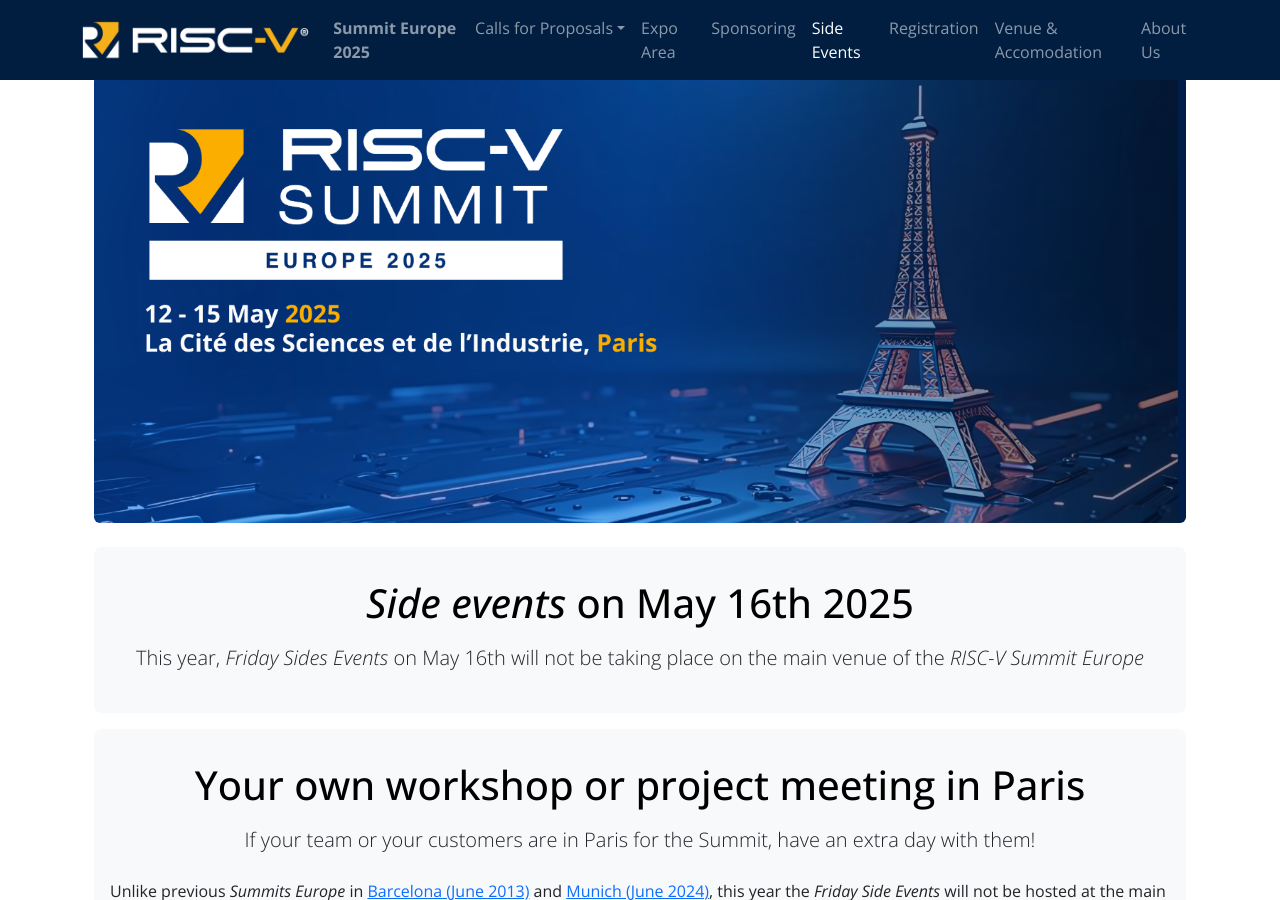
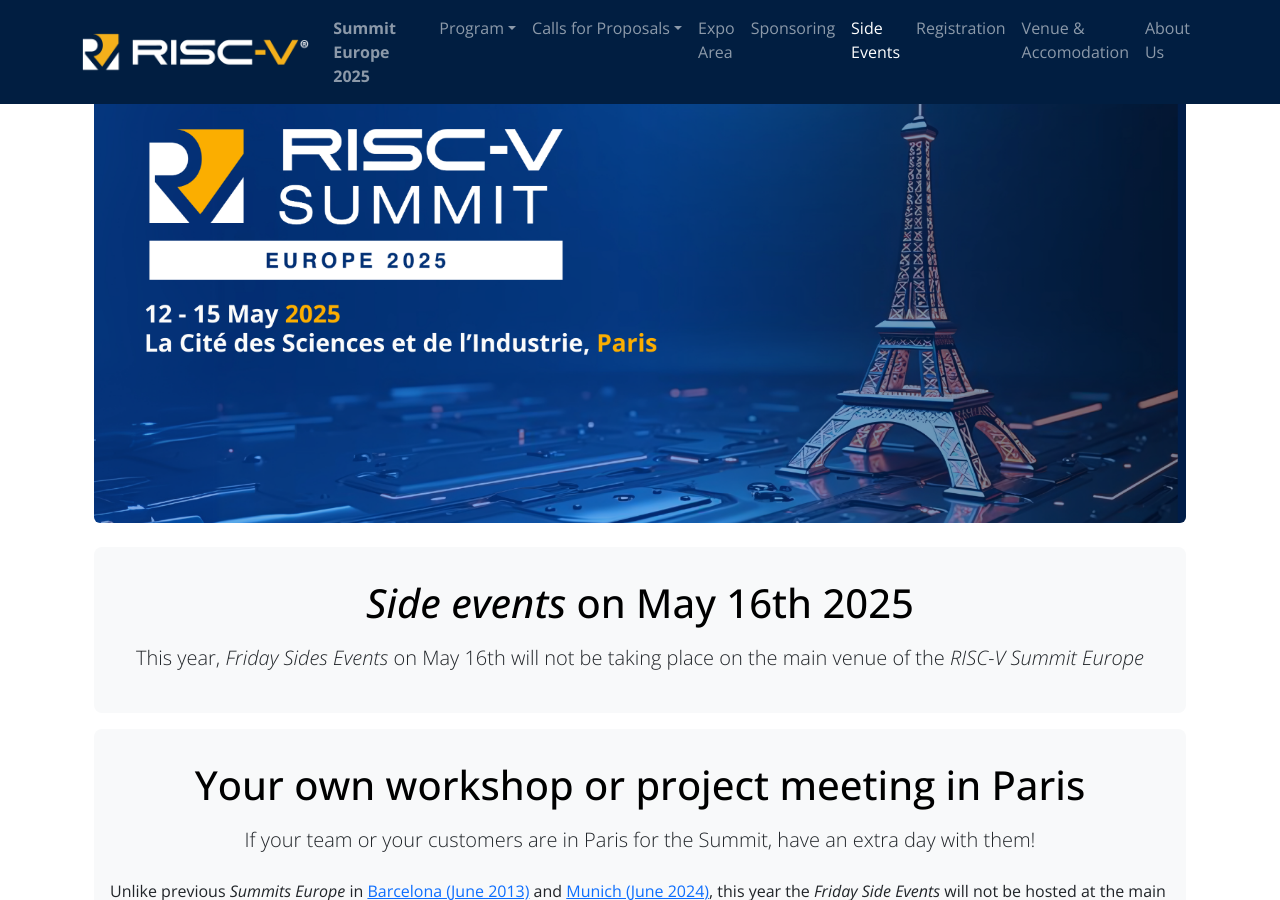
Before and after one commit to riscv-europe/summit-website-development, a Jekyll site: the page built from summit/2025/side-events.md, in a window 1280 px wide and 900 px high. Built offline with Jekyll 4.4.1, drawn with Linux system fonts in a browser that asks for light colours.

Commit message:
Add: first version of the program content.

```diff
--- a/_layouts/summit2025.html
+++ b/_layouts/summit2025.html
@@ -41,6 +41,13 @@
             <!--     <li><a class="dropdown-item" href="sideevents">Side Events (Friday)</a></li> -->
             <!--   </ul> -->
             <!-- </li> -->
+            <li class="nav-item dropdown">
+              <a {% if page.url == "/summit/2025/program.html" %}class="nav-link dropdown-toggle active" aria-current="page"{% else %}class="nav-link dropdown-toggle"{% endif %} role="button" data-bs-toggle="dropdown">Program</a>
+              <ul class="dropdown-menu">
+                <li><a class="dropdown-item" href="presentations">Plenary presentations</a></li>
+                <li><a class="dropdown-item" href="posters">Posters</a></li>
+              </ul>
+            </li>
             <li class="nav-item dropdown">
               <a {% if page.url == "/summit/2025/cfp.html" %}class="nav-link dropdown-toggle active" aria-current="page"{% else %}class="nav-link dropdown-toggle"{% endif %} role="button" data-bs-toggle="dropdown">Calls for Proposals</a>
               <ul class="dropdown-menu">
```
